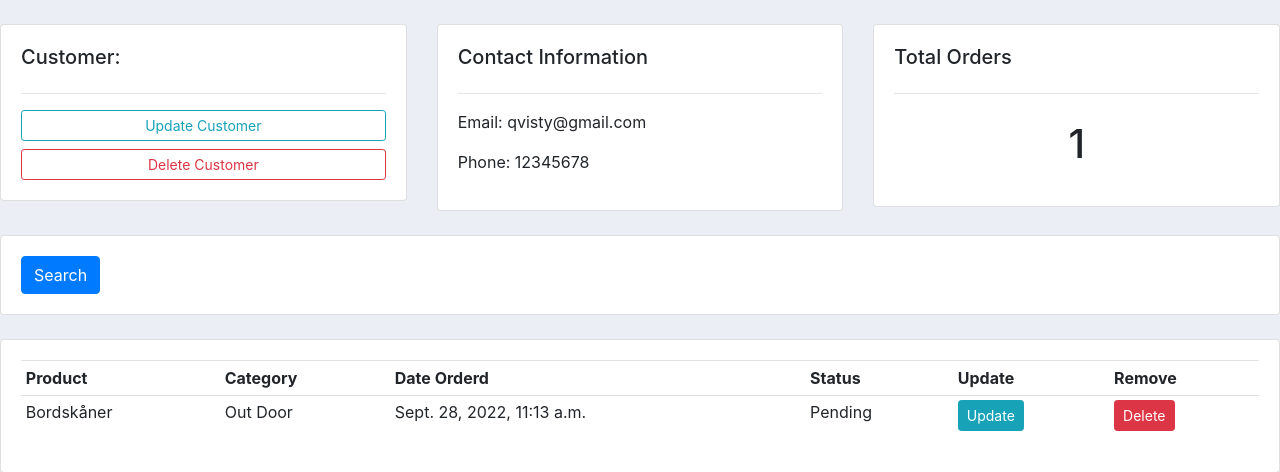
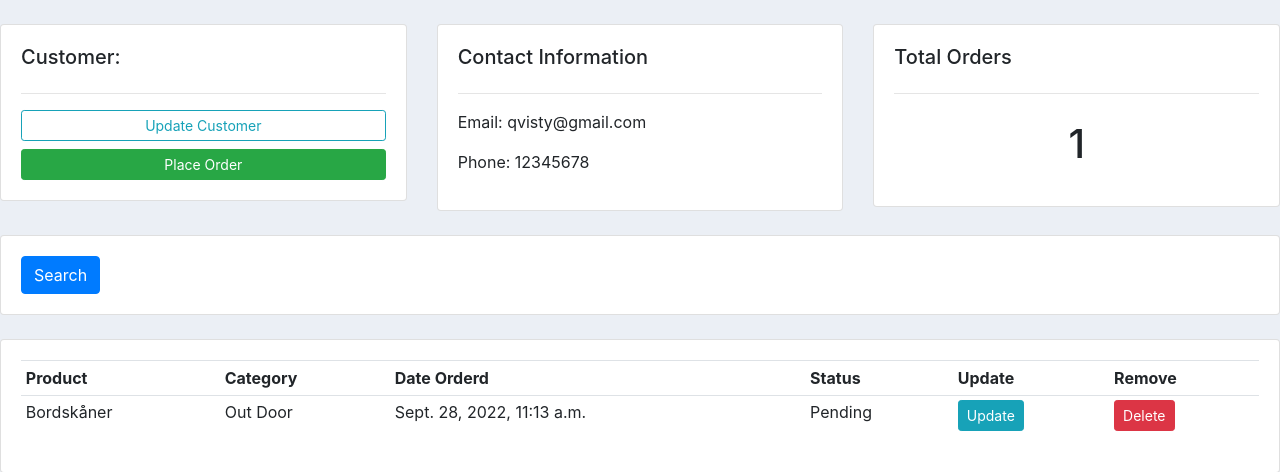
Before and after one commit to LoneHilke/Crash-cours-tutorials, a Django app: page /customer/1 in a window 1280 px wide. Shown: the part 211-683 px from the top of the page. Run offline with Django 4.2, Linux system fonts and the light colour scheme; data comes from the database, SQL or seed files in the repository; both versions use the stored data as it was after the commit.

Commit message:
part 11
part 11

Co-Authored-By: Qvisty <18654175+qvisty@users.noreply.github.com>

```diff
--- a/crash_course/accounts/templates/accounts/customer.html
+++ b/crash_course/accounts/templates/accounts/customer.html
@@ -1,7 +1,7 @@
 {% extends 'accounts/main.html' %}
 
 {% block content %}
-<br>
+		<br>
 
 <div class="row">
 	<div class="col-md">
@@ -9,7 +9,8 @@
 			<h5>Customer:</h5>
 			<hr>
 			<a class="btn btn-outline-info  btn-sm btn-block" href="">Update Customer</a>
-			<a class="btn btn-outline-danger  btn-sm btn-block" href="">Delete Customer</a>
+			<a class="btn btn-success  btn-sm btn-block" href="{% url 'create_order' customer.id %}">Place Order</a>
+			<!--<a class="btn btn-outline-danger  btn-sm btn-block" href="">Delete Customer</a>-->
 
 		</div>
 	</div>
@@ -67,7 +68,7 @@
 					<td>{{order.date_created}}</td>
 					<td>{{order.status}}</td>
 					<td><a class="btn btn-sm btn-info" href="{% url 'update_order' order.id %}">Update</a></td>
-						<td><a class="btn btn-sm btn-danger" href="{% url 'delete_order' order.id %}">Delete</a></td>
+					<td><a class="btn btn-sm btn-danger" href="{% url 'delete_order' order.id %}">Delete</a></td>
 
 				</tr>
 
--- a/crash_course/accounts/templates/accounts/dashboard.html
+++ b/crash_course/accounts/templates/accounts/dashboard.html
@@ -35,7 +35,7 @@
 		<h5>LAST 5 ORDERS</h5>
 		<hr>
 		<div class="card card-body">
-			<a class="btn btn-primary  btn-sm btn-block" href="{% url 'create_order' %}">Create Order</a>
+
 			<table class="table table-sm">
 				<tr>
 					<th>Product</th>
--- a/crash_course/accounts/templates/accounts/order_form.html
+++ b/crash_course/accounts/templates/accounts/order_form.html
@@ -9,7 +9,11 @@
 
 			<form action="" method="POST">
 				{% csrf_token %}
-				{{form}}
+                {{ form.management_form }}
+                {% for field in form %}
+				    {{field}}
+                    <hr>
+                {% endfor %}
 
 				<input type="submit" name="Submit">
 			</form>
--- a/crash_course/accounts/urls.py
+++ b/crash_course/accounts/urls.py
@@ -8,7 +8,8 @@ urlpatterns = [
     path('', views.home, name='home'),
     path('products/', views.products, name='products'),
     path('customer/<str:pk_test>', views.customer, name='customer'),
-    path('create_order/', views.createOrder, name='create_order'),
+
+    path('create_order/<str:pk>/', views.createOrder, name='create_order'),
     path('update_order/<str:pk>/', views.updateOrder, name='update_order'),
     path('delete_order/<str:pk>/', views.deleteOrder, name='delete_order'),
 ] + static(settings.STATIC_URL, document_root=settings.STATIC_ROOT)
--- a/crash_course/accounts/views.py
+++ b/crash_course/accounts/views.py
@@ -1,5 +1,6 @@
 from django.shortcuts import render, redirect
 from django.http import HttpResponse
+from django.forms import inlineformset_factory
 from .models import *
 from .forms import OrderForm
 # Create your views here.
@@ -44,17 +45,20 @@ def customer(request, pk_test):
     return render(request, 'accounts/customer.html', context)
 
 
-def createOrder(request):
-
-    form = OrderForm()
+def createOrder(request, pk):
+    OrderFormSet = inlineformset_factory(Customer, Order, fields=('product', 'status'), extra=10)
+    customer = Customer.objects.get(id=pk)
+    formset = OrderFormSet(queryset=Order.objects.none(), instance=customer)
+    #form = OrderForm(initial={'customer': customer})
     if request.method == 'POST':
         #print('Printing POST: ', request.POST)
-        form = OrderForm(request.POST)
-        if form.is_valid():
-            form.save()
+        #form = OrderForm(request.POST)
+        formset = OrderFormSet(request.POST, instance=customer)
+        if formset.is_valid():
+            formset.save()
             return redirect('/')
 
-    context = {'form': form}
+    context = {'form': formset}
 
     return render(request, 'accounts/order_form.html', context)
 
```
Also changed, not shown: crash_course/db.sqlite3.
